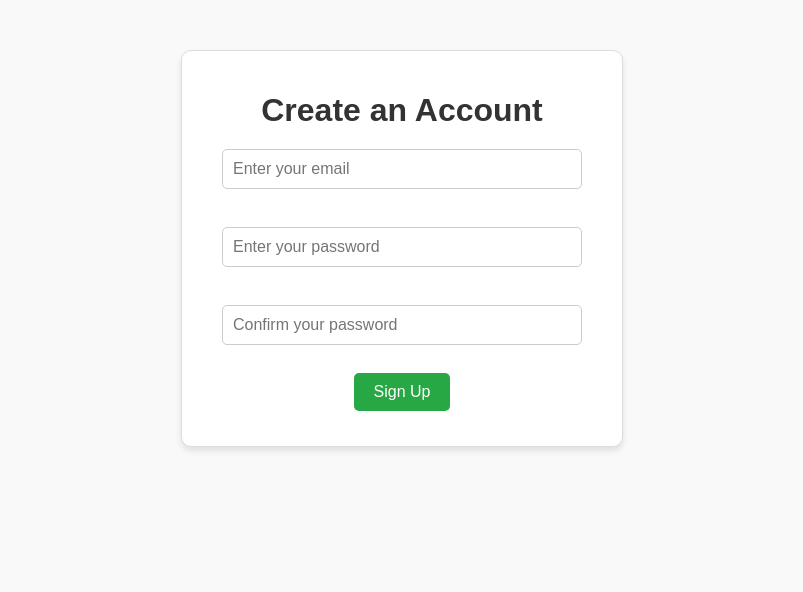
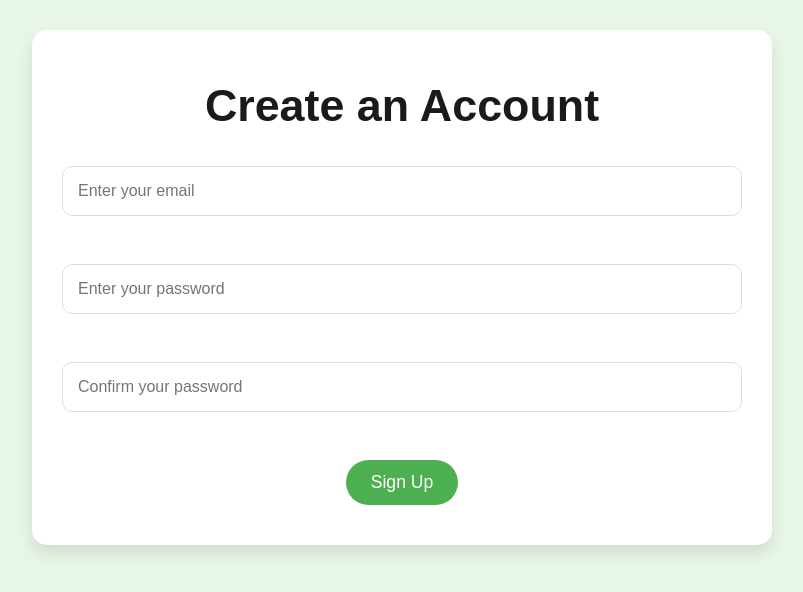
Before and after one commit to Veeramalla26/CA-TWO-RESIST, a Flask app: page /signup in a window 1280 px wide. Shown: the top 592 px of the page, without its empty margins (238-1041 px from the left). Run offline with Flask 3, Linux system fonts and the light colour scheme.

Commit message:
added styling

```diff
--- a/static/css/style.css
+++ b/static/css/style.css
@@ -1,88 +1,109 @@
-/* General Styles */
 body {
     font-family: 'Arial', sans-serif;
     margin: 0;
     padding: 0;
-    background-color: #f9f9f9;
+    background-color: #e7f6e7; /* Light Pastel Green */
+    background-size: 400% 400%;
+    animation: gradientBG 15s ease infinite;
     color: #333;
     text-align: center;
 }
 
 .container {
     padding: 20px;
-    margin-top: 50px;
+    margin-top: 30px;
+    background-color: #ffffff;
+    border-radius: 15px;
+    box-shadow: 0 8px 15px rgba(0, 0, 0, 0.1);
+    max-width: 700px;
+    width: 90%;
+    margin: 30px auto;
+    transition: transform 0.3s ease;
+}
+
+.container:hover {
+    transform: translateY(-5px);
 }
 
 h1 {
-    font-size: 2rem;
-    margin-bottom: 10px;
+    font-size: 2.8rem;
+    margin-bottom: 20px;
+    color: #1a1a1a;
 }
 
 p {
-    font-size: 1rem;
-    color: #666;
+    font-size: 1.2rem;
+    color: #555;
+    margin-bottom: 20px;
 }
 
 .button {
-    background-color: #007bff;
+    background-color: #ff5722;
     color: white;
     border: none;
-    padding: 10px 20px;
-    font-size: 1rem;
+    padding: 12px 25px;
+    font-size: 1.1rem;
     cursor: pointer;
-    border-radius: 5px;
+    border-radius: 30px;
+    margin-top: 10px;
+    margin-bottom: 10px;
+    transition: background-color 0.4s ease, transform 0.3s ease;
 }
 
 .button:hover {
-    background-color: #0056b3;
+    background-color: #e64a19;
+    transform: translateY(-3px);
 }
 
-
+input[type="text"],
 input[type="email"],
-input[type="password"] {
-    width: 90%;
-    padding: 10px;
-    margin: 10px 0;
-    border: 1px solid #ccc;
-    border-radius: 5px;
+input[type="password"],
+input[type="url"],
+input[type="date"],
+textarea {
+    width: calc(100% - 20px);
+    padding: 15px;
+    margin: 15px 0;
+    border: 1px solid #ddd;
+    border-radius: 10px;
     font-size: 1rem;
     box-sizing: border-box;
+    transition: border-color 0.3s ease;
 }
 
+input:focus,
+textarea:focus {
+    border-color: #007bff;
+    outline: none;
+}
+
+textarea {
+    resize: vertical;
+}
 
 form button {
-    background-color: #28a745;
+    background-color: #4caf50;
     color: white;
     border: none;
-    padding: 10px 20px;
-    font-size: 1rem;
+    padding: 12px 25px;
+    font-size: 1.1rem;
     cursor: pointer;
-    border-radius: 5px;
+    border-radius: 30px;
+    margin-top: 15px;
+    transition: background-color 0.4s ease, transform 0.3s ease;
 }
 
 form button:hover {
-    background-color: #218838;
+    background-color: #388e3c;
+    transform: translateY(-3px);
 }
 
-.container {
-    text-align: center;
-    padding: 20px;
-    border: 1px solid #ddd;
-    background: white;
-    border-radius: 10px;
-    box-shadow: 0 4px 6px rgba(0, 0, 0, 0.1);
-    max-width: 400px;
-    width: 90%;
-    margin: 50px auto;
-}
-
-
 #message {
-    margin-top: 15px;
-    font-size: 0.9rem;
-    color: #d9534f; /* Error Color */
+    margin-top: 20px;
+    font-size: 1rem;
+    color: #e53935; /* Error Color */
 }
 
 #message.success {
-    color: #28a745; /* Success Color */
+    color: #4caf50; /* Success Color */
 }
--- a/static/scripts/customer_dashboard.js
+++ b/static/scripts/customer_dashboard.js
@@ -11,6 +11,8 @@ document.addEventListener('DOMContentLoaded', async function() {
                         <h3>${hotel.name}</h3>
                         <p>Location: ${hotel.location}</p>
                         <p>Description: ${hotel.description}</p>
+                        <p>Click to see images: ${hotel.link}</p>
+                        <p><a href="${hotel.link}" target="_blank">Click to see Images</a></p>
                         <button class="button book-hotel-btn" data-id="${hotel.id}">Book</button>
                     </div>`;
             });
--- a/static/scripts/view_hotels.js
+++ b/static/scripts/view_hotels.js
@@ -11,7 +11,7 @@ document.addEventListener('DOMContentLoaded', async function() {
                         <h3>${hotel.name}</h3>
                         <p>Location: ${hotel.location}</p>
                         <p>Description: ${hotel.description}</p>
-                        <p><a href="${hotel.link}" target="_blank">Booking Link</a></p>
+                        <p><a href="${hotel.link}" target="_blank">Click to see Images</a></p>
                         <button class="edit-hotel-btn button" data-id="${hotel.id}">Edit</button>
                         <button class="delete-hotel-btn button" data-id="${hotel.id}">Delete</button>
                     </div>`;
```
